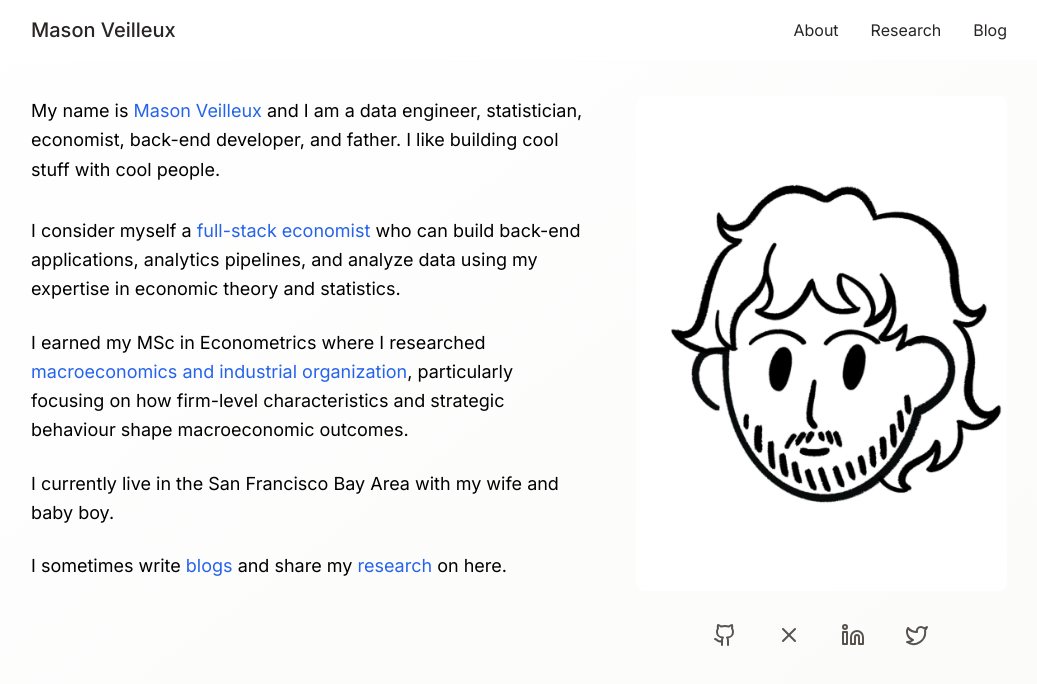
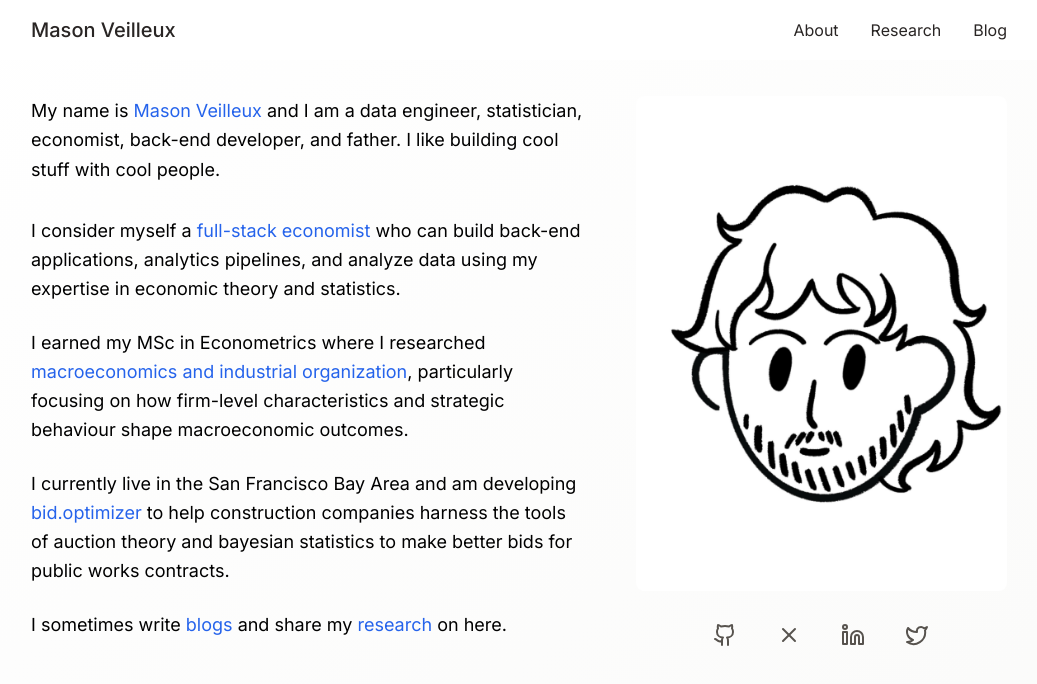
Before and after one commit to mjveilleux/personal-website, a Next.js app in the folder personal-website/: page / in a window 1280 px wide. Shown: the top 684 px of the page, without its empty margins (121-1158 px from the left). Built offline with nearby package versions, Linux system fonts and the light colour scheme.

Commit message:
updated thing

```diff
--- a/personal-website/src/app/page.tsx
+++ b/personal-website/src/app/page.tsx
@@ -2,7 +2,7 @@
 import Image from 'next/image'
 import Link from 'next/link'
 import { motion } from 'framer-motion'
-import { Github, Twitter, Linkedin, TwitterIcon, XIcon} from 'lucide-react'
+import { Github, Twitter, Linkedin, TwitterIcon, XIcon } from 'lucide-react'
 
 const socials = [
   { href: 'https://github.com/mjveilleux', label: 'GitHub', icon: Github },
@@ -15,7 +15,7 @@ export default function Home() {
   return (
     <div className="min-h-screen flex flex-col">
       <div className="grid md:grid-cols-[1.5fr,1fr] gap-12 items-start">
-        <motion.div
+       <motion.div
           className="space-y-8"
           initial={{ opacity: 0, x: -20 }}
           animate={{ opacity: 1, x: 0 }}
@@ -32,7 +32,6 @@ export default function Home() {
             </span>{' '}
             and I am a data engineer, statistician, economist, back-end developer, and father. I like building cool stuff with cool people.
           </motion.h1>
-
           <motion.div
             className="space-y-6 text-lg leading-relaxed"
           >
@@ -47,11 +46,21 @@ export default function Home() {
               <>
                 I earned my MSc in Econometrics where I researched
                 <span className="text-blue-600 relative inline-block after:content-[''] after:absolute after:w-full after:h-0.5 after:bg-blue-600 after:bottom-0 after:left-0 after:scale-x-0 after:transition-transform hover:after:scale-x-100">
-                macroeconomics and industrial organization
+                  macroeconomics and industrial organization
                 </span>{","} particularly focusing on how firm-level characteristics and strategic behaviour shape macroeconomic outcomes.
-
               </>,
-              "I currently live in the San Francisco Bay Area with my wife and baby boy.",
+              <>
+                I currently live in the San Francisco Bay Area and am developing{' '}
+                <a
+                  href="https://www.bid-optimizer.com"
+                  target="_blank"
+                  rel="noopener noreferrer"
+                  className="text-blue-600 relative inline-block after:content-[''] after:absolute after:w-full after:h-0.5 after:bg-blue-600 after:bottom-0 after:left-0 after:scale-x-0 after:transition-transform hover:after:scale-x-100"
+                >
+                  bid.optimizer
+                </a>
+                {' '}to help construction companies harness the tools of auction theory and bayesian statistics to make better bids for public works contracts.
+              </>,
               <>
                 I sometimes write{' '}
                 <Link href="/blog" className="text-blue-600 relative inline-block after:content-[''] after:absolute after:w-full after:h-0.5 after:bg-blue-600 after:bottom-0 after:left-0 after:scale-x-0 after:transition-transform hover:after:scale-x-100">blogs</Link>
@@ -71,7 +80,6 @@ export default function Home() {
             ))}
           </motion.div>
         </motion.div>
-
         <div className="space-y-6">
           <motion.div
             className="relative aspect-[3/4] w-full"
```
